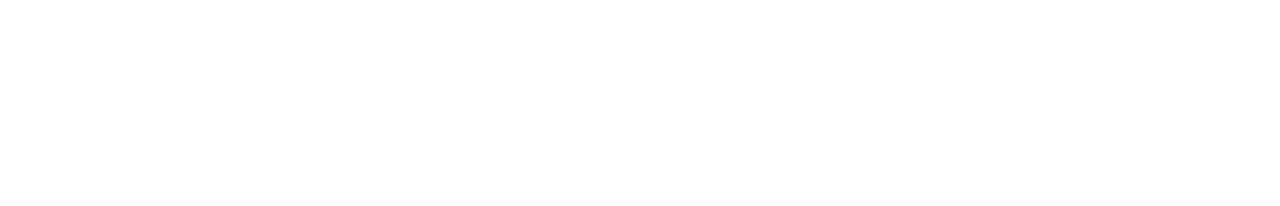
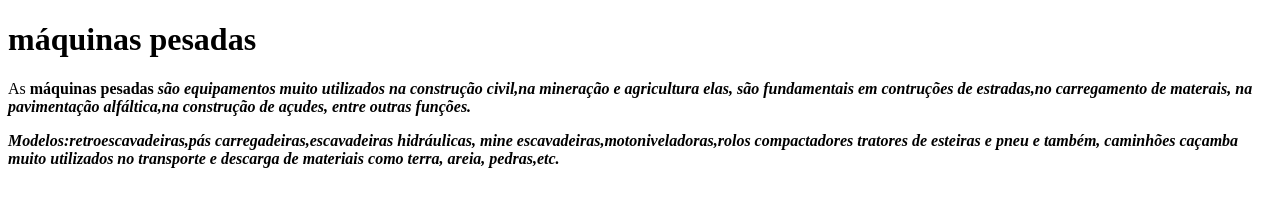
Before and after one commit to wurr05022007/trabalho, a plain HTML site: page index.html in a window 1280 px wide. Drawn offline with Linux system fonts and the light colour scheme.

Commit message:
trabalho sobre máquinas

```diff
--- a/index.html
+++ b/index.html
@@ -6,6 +6,11 @@
     <title>máquinas pesadas</title>
 </head>
 <body>
+   <h1>máquinas pesadas</h1>
+</p>As <strong>máquinas pesadas<strong> <em> são equipamentos muito utilizados na construção civil,na mineração e agricultura elas, são fundamentais em contruções de estradas,no carregamento de materais, na pavimentação alfáltica,na construção de açudes, entre outras funções.<p>
+<p>Modelos:<strong>retroescavadeiras,pás carregadeiras,escavadeiras hidráulicas, mine escavadeiras,motoniveladoras,rolos compactadores tratores de esteiras e pneu e também, caminhões caçamba muito utilizados no transporte e descarga de materiais como terra, areia, pedras,etc.<p>
+<p>
 
 </body>
+</body>
 </html>
```
